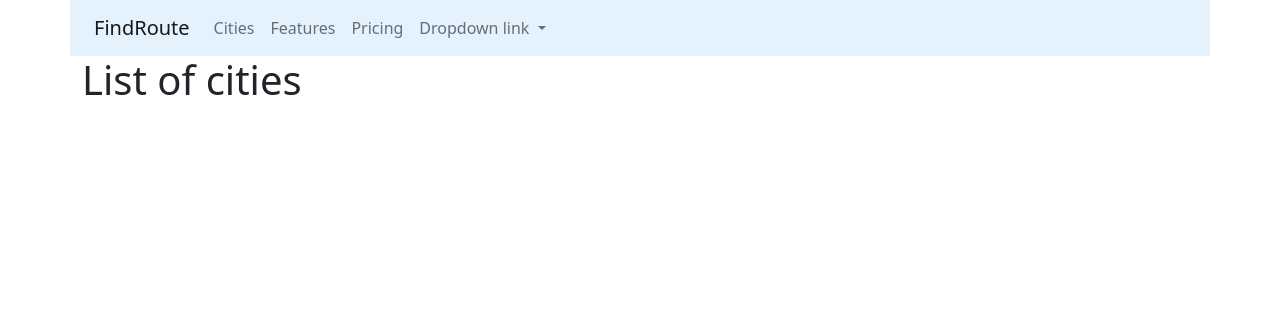
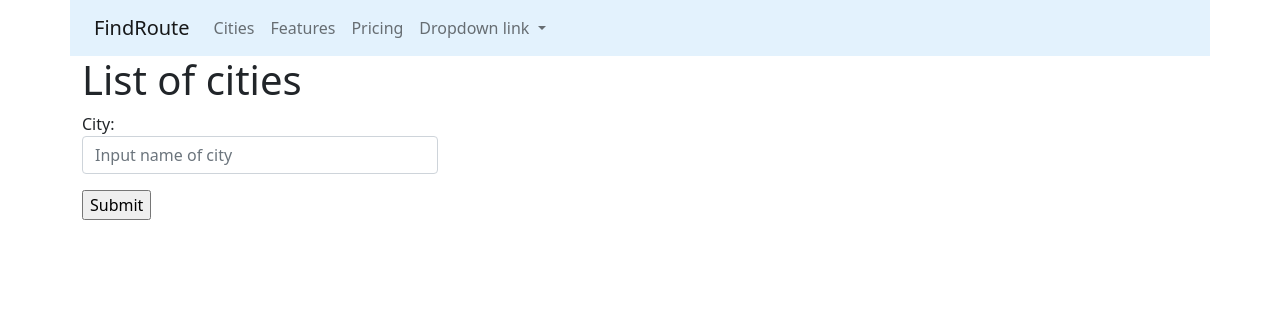
Before and after one commit to kukhmax/find_route, a Django app: page /cities/ in a window 1280 px wide. Shown: the top 316 px of the page. Run offline with Django 4.2, Linux system fonts and the light colour scheme; data that the repository does not hold is empty.

Commit message:
create app City

```diff
--- /dev/null
+++ b/cities/forms.py
@@ -0,0 +1,17 @@
+from django import forms
+
+from cities.models import City
+
+# class HtmlForm(forms.Form):
+#     name = forms.CharField(label='City')
+
+
+class CityForm(forms.ModelForm):
+    name = forms.CharField(label='City', widget=forms.TextInput(attrs={
+        'class': 'form-control',                 # class bootstrap
+        'placeholder': 'Input name of city',     # надпись внутри поля
+    }))
+
+    class Meta:
+        model = City
+        fields = ('name',)
--- a/cities/models.py
+++ b/cities/models.py
@@ -1,4 +1,5 @@
 from django.db import models
+from django.urls import reverse
 
 class City(models.Model):
     name = models.CharField(max_length=100, unique=True, verbose_name = "City")
@@ -11,3 +12,6 @@ class City(models.Model):
         verbose_name = "City"
         verbose_name_plural = "Cities"
         ordering = ['name']
+
+    def get_absolute_url(self):
+        return reverse('cities:detail', kwargs={'pk': self.pk})
--- a/cities/templates/cities/home.html
+++ b/cities/templates/cities/home.html
@@ -16,4 +16,13 @@ List of cities
         {% endfor %}
     </div>
 </div>
+<div class="row">
+    <div class="col-md-4">     <!--   уменьшаем размер формы -->
+        <form action="" method="post"> {% csrf_token %}
+            {{ form.as_p}}
+            <input type="submit" value="Submit">
+        </form>
+    </div>
+</div>
+
 {% endblock %}
--- a/cities/urls.py
+++ b/cities/urls.py
@@ -5,4 +5,7 @@ from . import views
 urlpatterns = [
     path('', views.home, name='home'),
     path('detail/<int:pk>/', views.CityDetailView.as_view(), name='detail'),
+    path('add/', views.CityCreateView.as_view(), name='create'),
+    path('update/<int:pk>/', views.CityUpdateView.as_view(), name='update'),
+    path('delete/<int:pk>/', views.CityDeleteView.as_view(), name='delete'),
 ]
--- a/cities/views.py
+++ b/cities/views.py
@@ -1,9 +1,17 @@
 from django.shortcuts import get_object_or_404, render
-from django.views.generic import DetailView
+from django.urls.base import reverse_lazy
+from django.views.generic import DetailView, CreateView, UpdateView, DeleteView
 
+
+from . import forms
 from cities.models import City
 
 def home(request, pk=None):
+    if request.method == 'POST':
+        form = forms.CityForm(request.POST)
+        if form.is_valid():  # проверяет валидность типа
+            print(form.cleaned_data)
+            form.save() # coхраняем в бд
     # if pk:
         # city = City.objects.filter(id=pk).first()  ||||| разные варианты
         # city = City.objects.get(id=pk)             ||||| обработки несуществующих id
@@ -12,12 +20,39 @@ def home(request, pk=None):
         # 'object': city,
         # }
         # return render(request, 'cities/detail.html', context=context)
+    form = forms.CityForm()
     qs = City.objects.all()
     context = {
         'object_list': qs,
+        'form': form
     }
     return render(request, 'cities/home.html', context=context)
 
 class CityDetailView(DetailView):
     queryset = City.objects.all()
     template_name = "cities/detail.html"
+
+
+
+class CityCreateView(CreateView):
+    model = City
+    form_class = forms.CityForm
+    template_name = 'cities/create.html'
+    success_url = reverse_lazy('cities:home') # формируем отложенный вызов,  redirect
+
+
+class CityUpdateView(UpdateView):
+    model = City
+    form_class = forms.CityForm
+    template_name = 'cities/update.html'
+    success_url = reverse_lazy('cities:home')
+
+
+
+class CityDeleteView(DeleteView):
+    model = City
+    template_name = 'cities/delete.html'   # c подтверждение удаления
+    success_url = reverse_lazy('cities:home')
+
+    # def get(self, request, *args, **kwargs):
+    #     return self.post(request, *args, **kwargs)  # без подтверждения
```
Also changed, not shown: cities/templates/cities/create.html (added, +16 -0 lines), cities/templates/cities/delete.html (added, +16 -0 lines), cities/templates/cities/update.html (added, +13 -0 lines), templates/form.html (added, +8 -0 lines).
